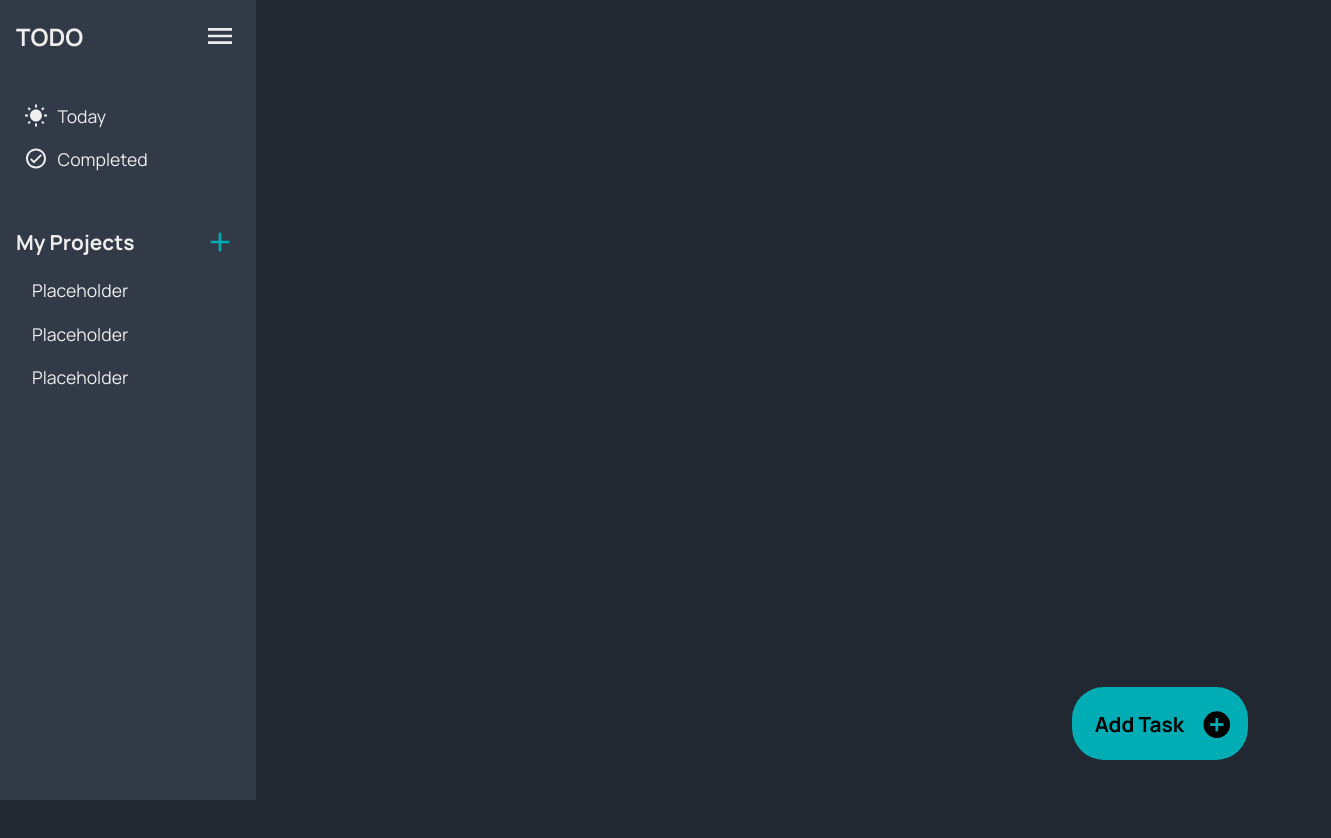
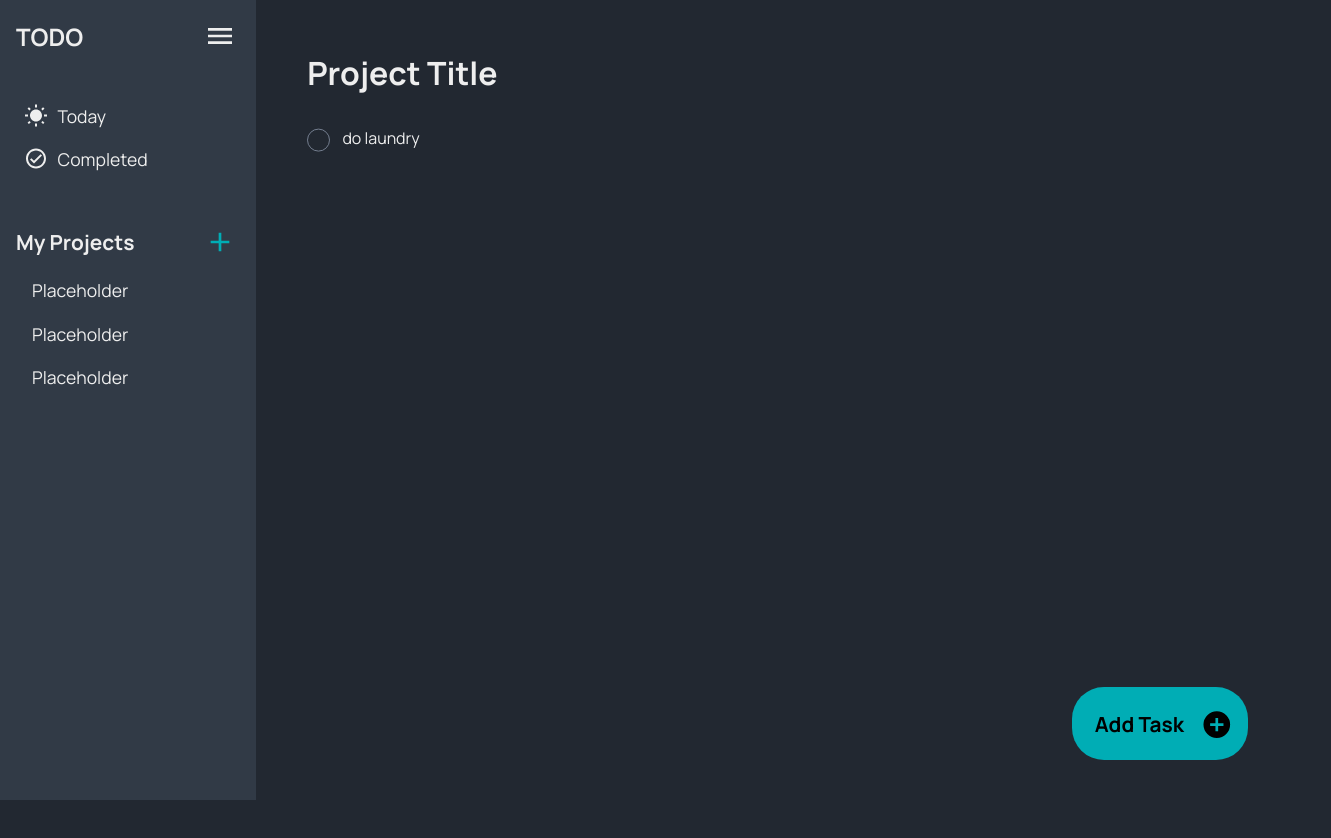
Before and after one commit to aadilhabibsattar/odin-todo-list, a website built with webpack: page src/template.html in a window 1280 px wide. Shown: the top 838 px of the page, 1331 px wide, since content can reach past the window. Before the commit the page ends 800 px from the top, so only its background shows below. Built offline with nearby package versions, Linux system fonts and the light colour scheme.

Commit message:
added task class and styling

```diff
--- a/src/index.js
+++ b/src/index.js
@@ -1,5 +1,40 @@
 import "./styles/global.css";
 
-// const mydiv = document.createElement("div");
-// mydiv.innerHTML = "hello";
-// document.body.appendChild(mydiv);
+const taskContainer = document.querySelector(".task-container");
+class Task {
+   constructor(title, description, dueDate, priority) {
+      this.title = title;
+      this.description = description;
+      this.dueDate = dueDate;
+      this.priority = priority;
+   }
+
+   generateTaskHTML() {
+      const html = `
+         <div class="task">
+            <div class="checkbox">
+                  <svg xmlns="http://www.w3.org/2000/svg" viewBox="0 0 24 24"><title>check</title><path d="M21,7L9,19L3.5,13.5L4.91,12.09L9,16.17L19.59,5.59L21,7Z" /></svg>
+            </div>
+            <div class="task-title">${this.title}</div>
+            <div class="task-description"></div>
+            <div class="duedate"></div>
+         </div>`;
+
+      return html;
+   }
+}
+
+function addTaskToPage(content) {
+   taskContainer.innerHTML += content;
+}
+
+const task = new Task("do laundry", "description", "dueDate", "priority");
+const taskContent = task.generateTaskHTML();
+addTaskToPage(taskContent);
+
+const checkboxes = document.querySelectorAll(".checkbox");
+checkboxes.forEach((checkbox) => {
+   checkbox.addEventListener("click", () => {
+      checkbox.classList.toggle("checked");
+   });
+});
--- a/src/styles/global.css
+++ b/src/styles/global.css
@@ -4,7 +4,7 @@
 :root {
    --backgroundColor: #222831;
    --sidebarColor: #313a46;
-   --secondaryColor: #393e46;
+   --secondaryColor: #747e8f;
    --blueColor: #00adb5;
    --lightColor: #eeeeee;
    --greenColor: #01965a;
@@ -22,6 +22,7 @@ body {
    background-color: var(--backgroundColor);
    font-family: "Manrope", sans-serif;
    color: var(--lightColor);
+   overflow-x: hidden;
 }
 
 svg {
@@ -85,6 +86,7 @@ button {
 .sidebar {
    width: 20vw;
    height: 100vh;
+   position: fixed;
 
    padding: 1rem;
 
@@ -187,3 +189,73 @@ button {
 .plus-icon:hover {
    background-color: var(--sidebarHoverColor);
 }
+
+/* ! task */
+
+.task-view {
+   margin-left: 20vw;
+   width: 80vw;
+   padding: 4vw;
+   height: 200vh;
+}
+
+.view-title {
+   text-align: left;
+   width: 80vw;
+
+   font-weight: bold;
+   font-size: 2rem;
+   margin-bottom: 2rem;
+}
+
+.task-container {
+   display: flex;
+   flex-direction: column;
+   gap: 1.5rem;
+}
+
+.task {
+   display: flex;
+   align-items: flex-start;
+   gap: 0.8rem;
+}
+
+.checkbox {
+   display: flex;
+   align-items: center;
+   justify-content: center;
+
+   width: 1.4rem;
+   aspect-ratio: 1;
+   border: 1px solid var(--secondaryColor);
+   transform: translate(0, 0.1rem);
+   border-radius: 100%;
+
+   flex-shrink: 0;
+
+   cursor: pointer;
+   user-select: none;
+   -webkit-user-select: none;
+}
+
+.checkbox > svg {
+   width: 1rem;
+   opacity: 0;
+}
+
+.checked {
+   background-color: var(--greenColor);
+}
+
+.checked > svg {
+   opacity: 1;
+}
+
+.task-title {
+   user-select: none;
+   -webkit-user-select: none;
+}
+
+.task-content {
+   font-size: 1.1rem;
+}
--- a/src/template.html
+++ b/src/template.html
@@ -90,6 +90,15 @@
                </div>
             </div>
          </div>
+         <div class="task-view">
+            <div class="view-title">Project Title</div>
+            <div class="task-container">
+               <!-- <div class="task">
+                  <div class="checkbox"></div>
+                  <div class="task-content">task</div>
+               </div> -->
+            </div>
+         </div>
       </div>
    </body>
 </html>
```
